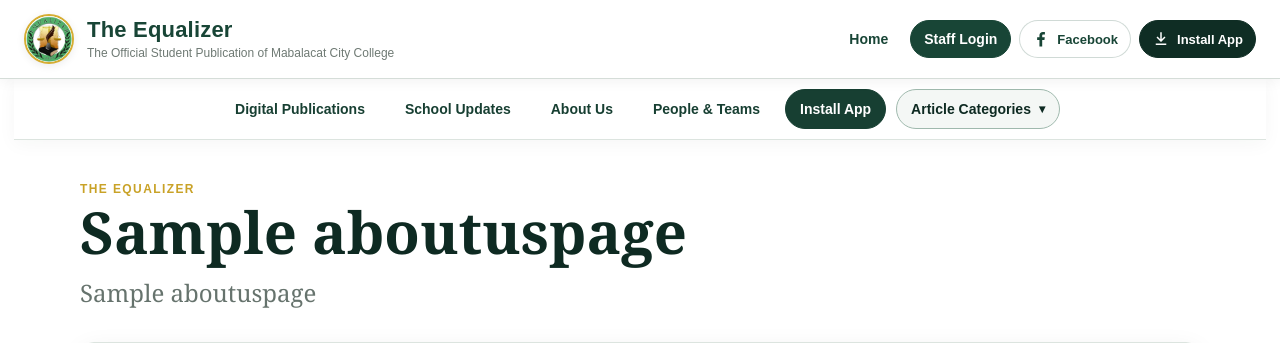
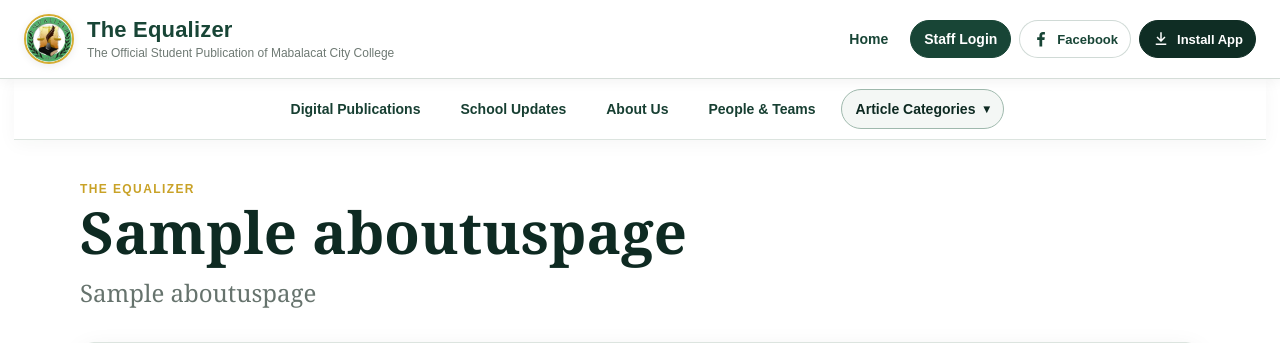
Before and after one commit to lanceca/TheEqualizer, a Django app: page /about-us/ in a window 1280 px wide. Shown: the top 343 px of the page. Run offline with Django 5.2, Linux system fonts and the light colour scheme; tables that the repository leaves empty hold one stand-in row (values such as "Sample post"); grey boxes marked "Sample" are stand-in pictures.

Commit message:
Minor button removal update

```diff
--- a/templates/public_base.html
+++ b/templates/public_base.html
@@ -39,14 +39,6 @@
                         People &amp; Teams
                     </a>
 
-                    {% if mobile_app_settings.download_url %}
-                        <a
-                            href="{% url 'mobile_app_download' %}"
-                            class="public-nav-link public-app-download-link"
-                        >
-                            Install App
-                        </a>
-                    {% endif %}
 
                     <div class="public-category-dropdown">
 
```
